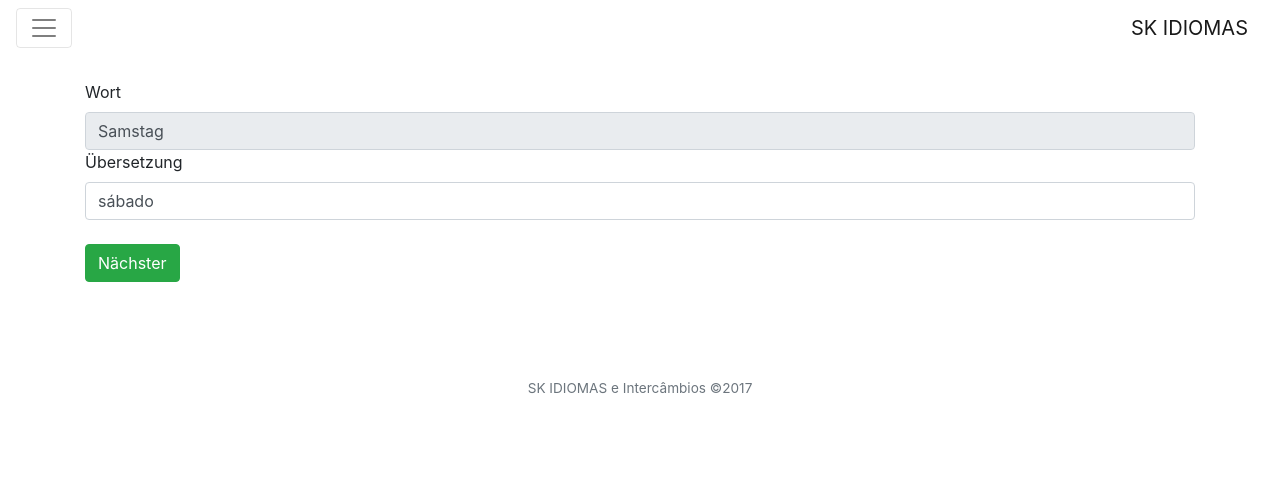
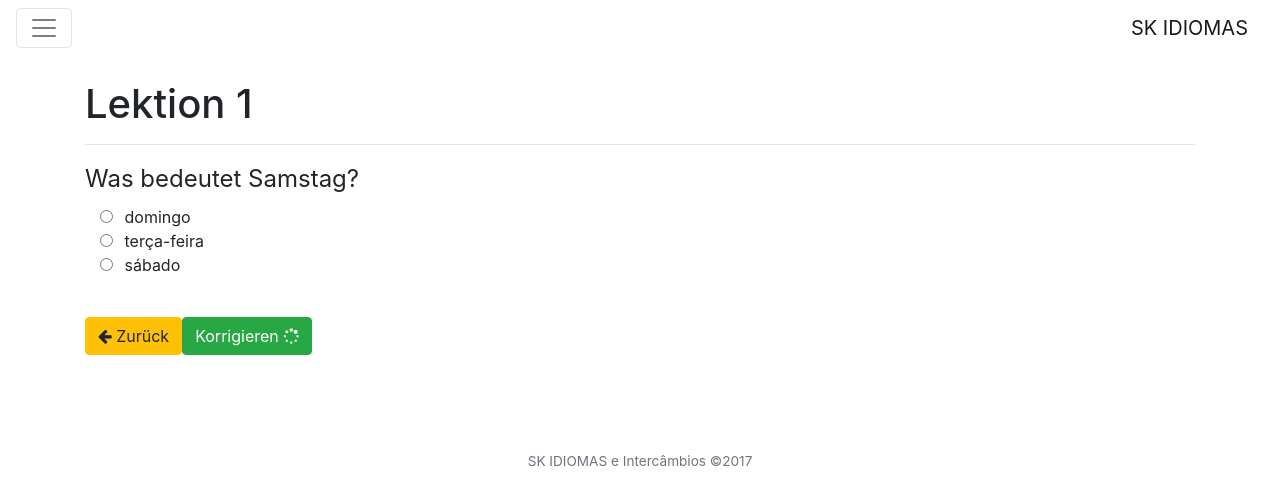
Before and after one commit to AgileLabs/SKs-Prototypen, an Angular app: page /wortschatz in a window 1280 px wide. Shown: the top 504 px of the page. Built offline with nearby package versions, Linux system fonts and the light colour scheme.

Commit message:
Update Wortschatz feature to the new layout

```diff
--- a/src/app/lessons/lessons.component.html
+++ b/src/app/lessons/lessons.component.html
@@ -26,7 +26,7 @@
           </span>
         </td>
         <td class="text-right">
-          <button type="button" class="btn btn-secondary btn-sm" (click)="practiceLesson(lesson)">
+          <button type="button" class="btn btn-success btn-sm" routerLink="/wortschatz">
             <i class="fa fa-play"></i>&nbsp;Trainieren
           </button>
         </td>
--- a/src/app/wortschatz/wortschatz.component.html
+++ b/src/app/wortschatz/wortschatz.component.html
@@ -1,14 +1,22 @@
 <div class="container">
+  <div class="page-header">
+    <h1>Lektion 1</h1>
+  </div>
+  <hr>
   <form>
-    <div class="formGroup">
-      <label for="word">Wort</label>
-      <input [(ngModel)]="random.word" type="text" class="form-control" id="word" name="word" disabled>
-    </div>
-    <div class="formGroup">
-      <label for="translation">Übersetzung</label>
-      <input [(ngModel)]="random.translation" type="text" class="form-control" id="translation" name="translation">
-    </div>
+    <fieldset class="form-group">
+      <legend>Was bedeutet {{ random.word }}?</legend>
+      <div class="container">
+        <div *ngFor="let option of random.options" class="form-check">
+          <label class="form-check-label">
+            <input type="radio" class="form-check-input" name="optionsRadios" id="{{ option }}" value="{{ option }}">
+            &nbsp;{{ option }}
+          </label>
+        </div>
+      </div>
+    </fieldset>
     <br>
-    <button type="button" class="btn btn-success" (click)="nextWord()">Nächster</button>
+    <button type="button" class="btn btn-warning" routerLink="/lessons"><i class="fa fa-arrow-left"></i>&nbsp;Zurück</button>
+    <button type="button" class="btn btn-success" (click)="nextWord()">Korrigieren&nbsp;<i class="fa fa-spinner"></i></button>
   </form>
 </div>
--- a/src/app/wortschatz/wortschatz.component.ts
+++ b/src/app/wortschatz/wortschatz.component.ts
@@ -8,15 +8,14 @@ import { Component, OnInit } from '@angular/core';
 export class WortschatzComponent implements OnInit {
 
   private wortschartz = [
-    { word : 'Montag', translation : 'segunda-feira' },
-    { word : 'Dienstag', translation : 'terça-feira' },
-    { word : 'Mittwoch', translation : 'quarta-feira' },
-    { word : 'Donnerstag', translation : 'quinta-feira' },
-    { word : 'Freitag', translation : 'sexta-feira' },
-    { word : 'Samstag', translation : 'sábado' },
-    { word : 'Sonntag', translation : 'domingo' },
+    { word : 'Montag', options : ['segunda-feira', 'terça-feira', 'quarta-feira'] },
+    { word : 'Dienstag', options : ['sábado', 'terça-feira', 'quarta-feira'] },
+    { word : 'Mittwoch', options : ['quarta-feira', 'terça-feira', 'sexta-feira'] },
+    { word : 'Donnerstag', options : ['quinta-feira', 'sexta-feira', 'sábado'] },
+    { word : 'Freitag', options : ['segunda-feira', 'sexta-feira', 'quarta-feira'] },
+    { word : 'Samstag', options : ['domingo', 'terça-feira', 'sábado'] },
+    { word : 'Sonntag', options : ['quinta-feira', 'domingo', 'quarta-feira'] },
   ];
-
   random;
 
   constructor() {  }
```
